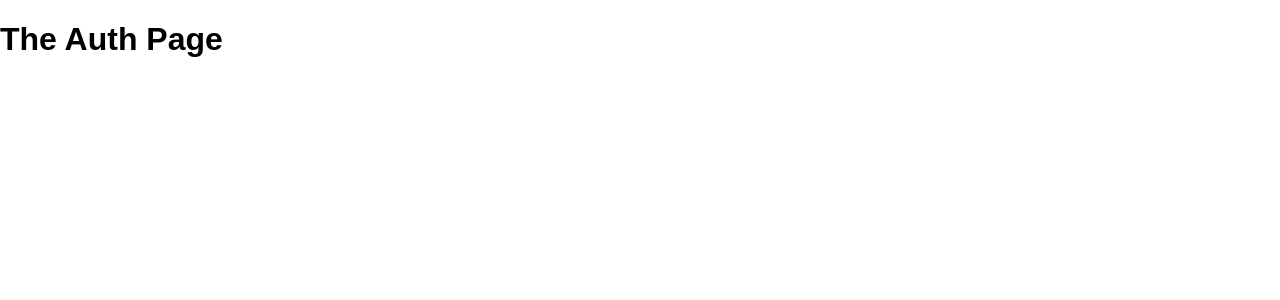
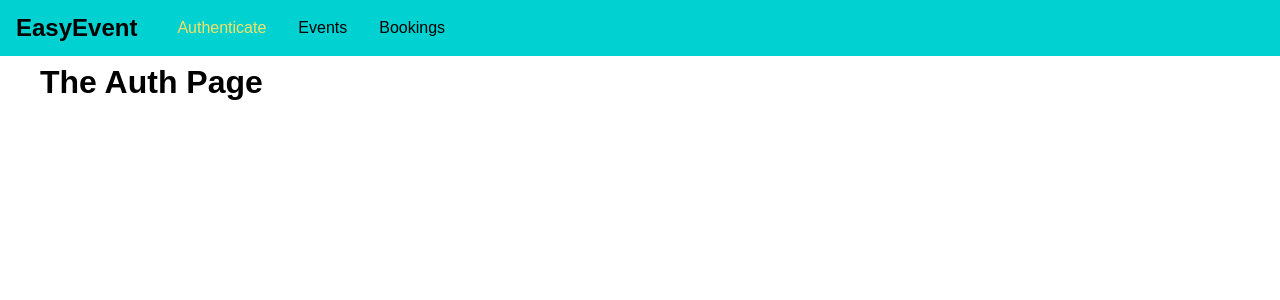
Before and after one commit to kelvin9314/graphql-react-event-booking, a React (Create React App) app in the folder frontend/: page /auth in a window 1280 px wide. Shown: the top 300 px of the page. Built offline with nearby package versions, Linux system fonts and the light colour scheme.

Commit message:
[front-end] add Nav Bar

```diff
--- a/frontend/src/App.css
+++ b/frontend/src/App.css
@@ -0,0 +1,4 @@
+.main-content {
+  margin : 4rem 2.5rem;
+
+}
--- a/frontend/src/App.js
+++ b/frontend/src/App.js
@@ -2,19 +2,26 @@ import React, { Component } from 'react';
 import { BrowserRouter, Route, Redirect, Switch } from 'react-router-dom'
 
 import './App.css'
-import AuthPage from './components/Auth'
-import BookingsPage from './components/Bookings'
-import EventsPage from './components/Events'
+import AuthPage from './containers/Auth'
+import BookingsPage from './containers/Bookings'
+import EventsPage from './containers/Events'
+import MainNavigation from './components/Navigation/MainNavigation'
+
 class App extends Component {
   render () {
     return (
       <BrowserRouter>
+        <React.Fragment>
+          <MainNavigation />
+          <main className="main-content">
             <Switch>
                 <Redirect path='/' to='/auth' exact />
                 <Route path='/auth' component={AuthPage} />
                 <Route path='/events' component={EventsPage} />
                 <Route path='/bookings' component={BookingsPage} />
               </Switch>
+          </main>
+        </React.Fragment>
       </BrowserRouter>
     )
   }
--- /dev/null
+++ b/frontend/src/components/Navigation/MainNavigation.css
@@ -0,0 +1,43 @@
+.main-navigation {
+  position: fixed;
+  left: 0;
+  top: 0;
+  width: 100%;
+  height: 3.5rem;
+  background-color: #01d1d1;
+  padding: 0 1rem;
+  display: flex;
+  align-items: center;
+}
+
+.main-navigation__logo h1 {
+  margin: 0;
+  font-size: 1.5rem;
+
+}
+
+.main-navigation__items {
+  margin-left: 1.5rem;
+}
+
+.main-navigation__items ul {
+  display: flex;
+  list-style: none;
+  padding: 0;
+  margin: 0;
+}
+
+.main-navigation__items li {
+  margin: 0 1rem ;
+}
+
+.main-navigation__items a {
+  text-decoration: none;
+  color: #000
+}
+
+.main-navigation__items a:hover,
+.main-navigation__items a:active,
+.main-navigation__items a.active{
+  color: #f8e264
+}
--- /dev/null
+++ b/frontend/src/components/Navigation/MainNavigation.js
@@ -0,0 +1,24 @@
+import React from "react";
+import { NavLink } from 'react-router-dom'
+
+import './MainNavigation.css'
+
+const mainNavigation = props => {
+  return (
+    <header className="main-navigation">
+      <div className="main-navigation__logo">
+        <h1>EasyEvent</h1>
+      </div>
+      <div className="main-navigation__items">
+        <ul>
+            <li><NavLink to="/auth">Authenticate</NavLink></li>
+            <li><NavLink to="/events">Events</NavLink></li>
+            <li><NavLink to="/bookings">Bookings</NavLink></li>
+        </ul>
+      </div>
+    </header>
+  );
+}
+
+
+export default mainNavigation;
```
Also changed, not shown: frontend/src/containers/Auth.js (renamed from frontend/src/components/Auth.js), frontend/src/containers/Bookings.js (renamed from frontend/src/components/Bookings.js), frontend/src/containers/Events.js (renamed from frontend/src/components/Events.js). Lines whose indentation alone changed are shown as unchanged.
